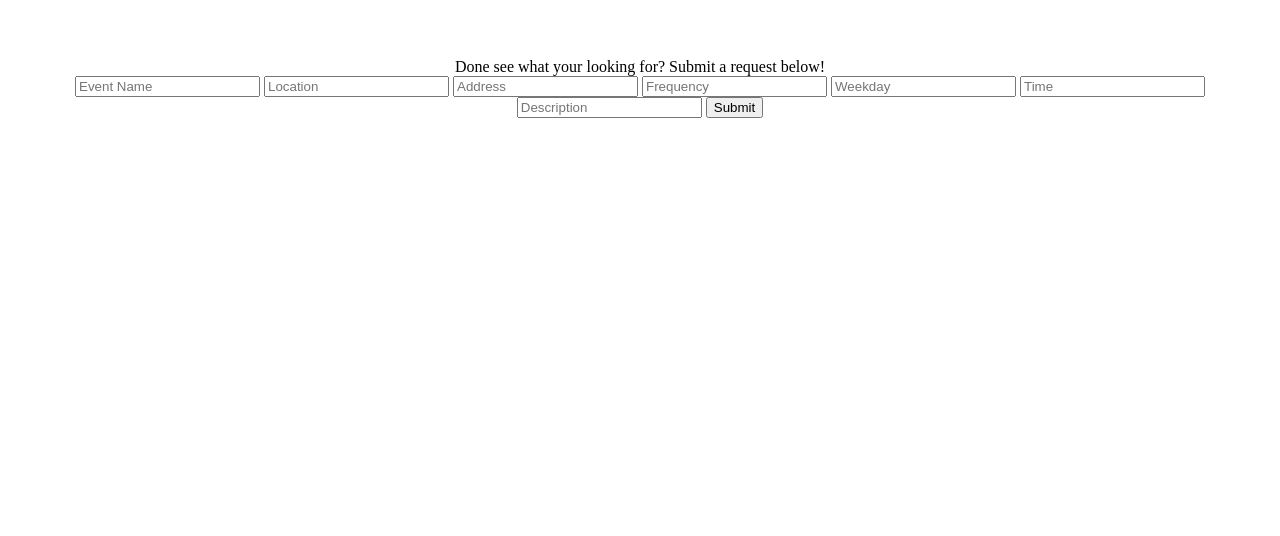
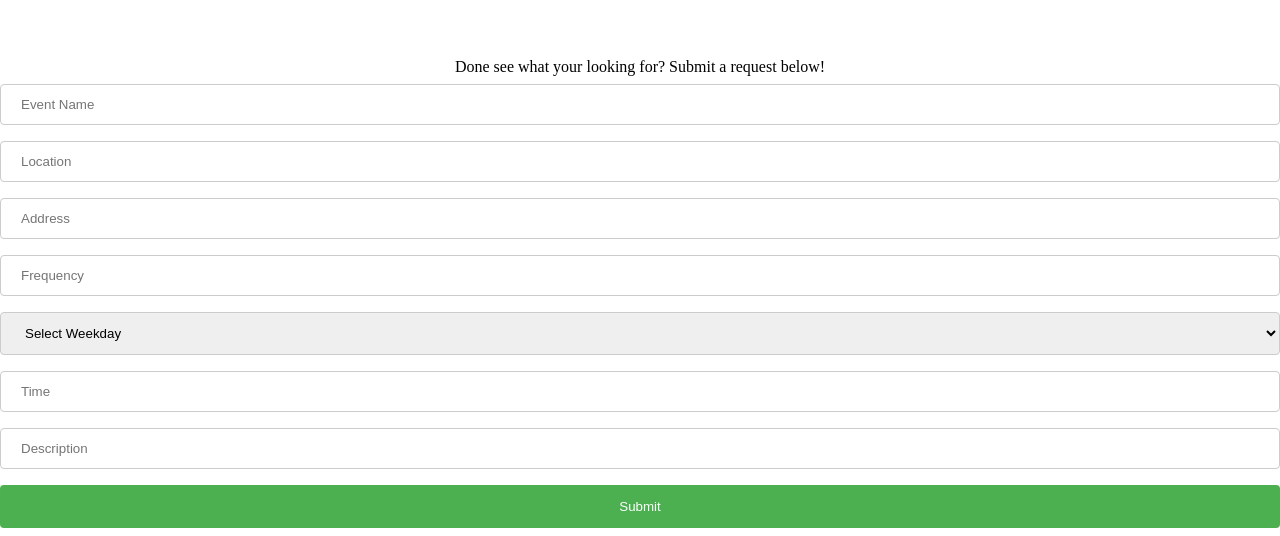
Before and after one commit to zachbush96/Happyhour, a website: page landing-pages/index.html in a window 1280 px wide. Shown: the part 342-878 px from the top of the page. Before the commit the page ends 800 px from the top, so only its background shows below. Drawn offline with Linux system fonts and the light colour scheme; no server answers.

Commit message:
Update index.html
Updated input box's html and css

```diff
--- a/landing-pages/index.html
+++ b/landing-pages/index.html
@@ -36,6 +36,25 @@
             b {
                 font-size: 20px;
             }
+            input[type=text], select {
+                width: 100%;
+                padding: 12px 20px;
+                margin: 8px 0;
+                display: inline-block;
+                border: 1px solid #ccc;
+                border-radius: 4px;
+                box-sizing: border-box;
+            }
+            input[type=submit] {
+                width: 100%;
+                background-color: #4CAF50;
+                color: white;
+                padding: 14px 20px;
+                margin: 8px 0;
+                border: none;
+                border-radius: 4px;
+                cursor: pointer;
+            }
         </style>
     </head>
     <body>
@@ -64,12 +83,21 @@
         <div class="row" id="bottomHalf">
             Done see what your looking for? Submit a request below!
 
-            <form action="api/createEvent" method="POST">
+            <form action="/api/createEvent" method="POST">
                 <input type="text" name="name" placeholder="Event Name">
                 <input type="text" name="place" placeholder="Location">
                 <input type="text" name="location" placeholder="Address">
                 <input type="text" name="frequency" placeholder="Frequency">
-                <input type="text" name="weekday" placeholder="Weekday">
+                <select name='weekday'>
+                    <option value="" disabled selected>Select Weekday</option>
+                    <option value="Monday">Monday</option>
+                    <option value="Tuesday">Tuesday</option>
+                    <option value="Wednesday">Wednesday</option>
+                    <option value="Thursday">Thursday</option>
+                    <option value="Friday">Friday</option>
+                    <option value="Saturday">Saturday</option>
+                    <option value="Sunday">Sunday</option>
+                </select>
                 <input type="text" name="time" placeholder="Time">
                 <input type="text" name="description" placeholder="Description">
                 <input type="submit" value="Submit">
```
